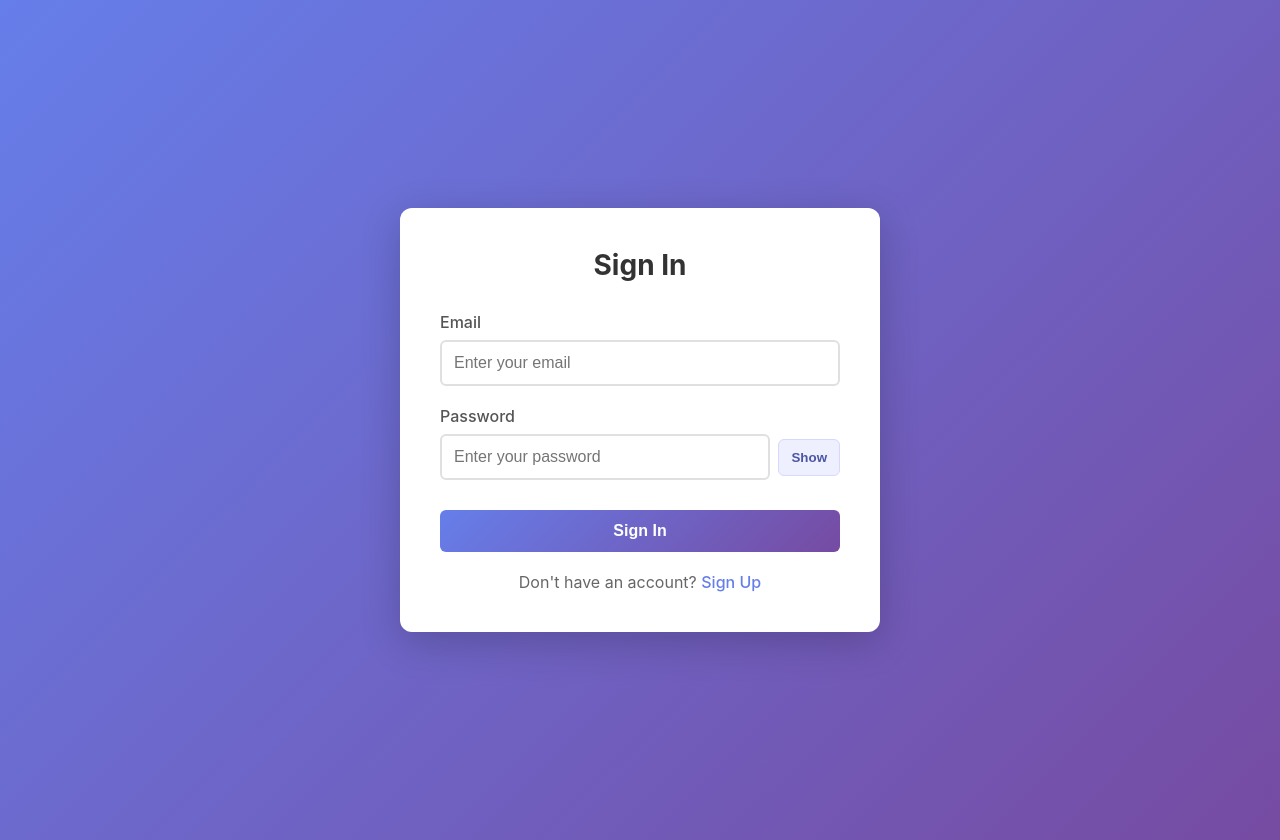
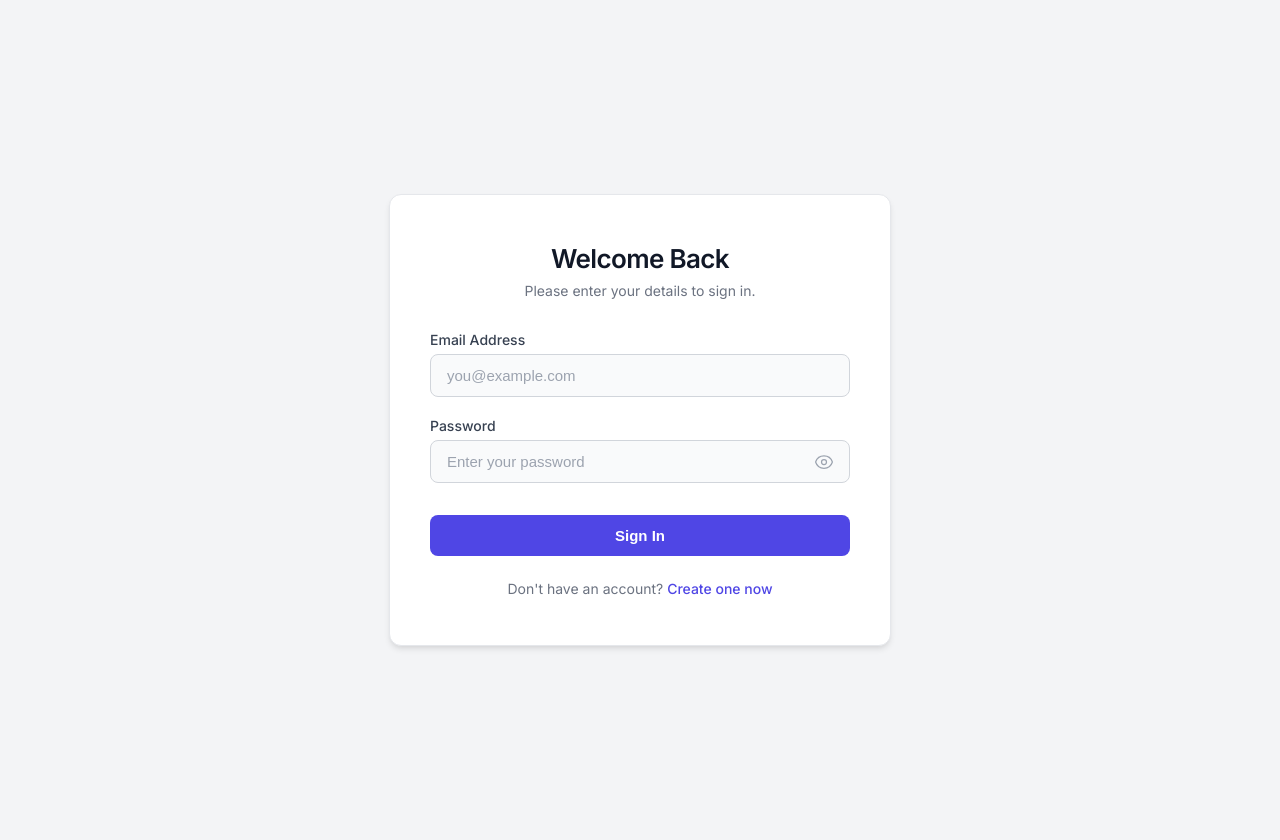
Before and after one commit to nimethfernando/TanColorize-, a React (Create React App) app in the folder frontend/: page /signin in a window 1280 px wide. Built offline with nearby package versions, Linux system fonts and the light colour scheme; no server answers.

Commit message:
styles for signin signup

```diff
--- a/frontend/src/components/Auth.css
+++ b/frontend/src/components/Auth.css
@@ -1,26 +1,43 @@
+/* Auth.css */
+@import url('https://fonts.googleapis.com/css2?family=Inter:wght@400;500;600&display=swap');
+
 .auth-container {
   display: flex;
   justify-content: center;
   align-items: center;
   min-height: 100vh;
-  background: linear-gradient(135deg, #667eea 0%, #764ba2 100%);
+  background-color: #f3f4f6; /* Soft, professional gray background */
   padding: 20px;
+  font-family: 'Inter', system-ui, -apple-system, sans-serif;
 }
 
 .auth-card {
-  background: white;
-  padding: 40px;
+  background: #ffffff;
+  padding: 48px 40px;
   border-radius: 12px;
-  box-shadow: 0 10px 40px rgba(0, 0, 0, 0.2);
+  box-shadow: 0 4px 6px -1px rgba(0, 0, 0, 0.1), 0 2px 4px -2px rgba(0, 0, 0, 0.05);
   width: 100%;
-  max-width: 400px;
+  max-width: 420px;
+  border: 1px solid #e5e7eb;
 }
 
-.auth-card h2 {
-  margin: 0 0 30px 0;
-  color: #333;
+.auth-header {
   text-align: center;
-  font-size: 28px;
+  margin-bottom: 32px;
+}
+
+.auth-header h2 {
+  margin: 0;
+  color: #111827;
+  font-size: 26px;
+  font-weight: 600;
+  letter-spacing: -0.025em;
+}
+
+.auth-header p {
+  margin: 8px 0 0 0;
+  color: #6b7280;
+  font-size: 14px;
 }
 
 .form-group {
@@ -29,99 +46,124 @@
 
 .form-group label {
   display: block;
-  margin-bottom: 8px;
-  color: #555;
+  margin-bottom: 6px;
+  color: #374151;
+  font-size: 14px;
   font-weight: 500;
+}
+
+.input-wrapper {
+  position: relative;
+  display: flex;
+  align-items: center;
 }
 
 .form-group input {
   width: 100%;
-  padding: 12px;
-  border: 2px solid #e0e0e0;
-  border-radius: 6px;
-  font-size: 16px;
-  transition: border-color 0.3s;
+  padding: 12px 16px;
+  border: 1px solid #d1d5db;
+  border-radius: 8px;
+  font-size: 15px;
+  color: #111827;
+  background-color: #f9fafb;
+  transition: all 0.2s ease;
   box-sizing: border-box;
+}
+
+.form-group input::placeholder {
+  color: #9ca3af;
 }
 
 .form-group input:focus {
   outline: none;
-  border-color: #667eea;
+  border-color: #6366f1;
+  background-color: #ffffff;
+  box-shadow: 0 0 0 4px rgba(99, 102, 241, 0.1);
 }
 
-.password-field {
+/* Password field specifics */
+.input-wrapper.password input {
+  padding-right: 45px; /* Leave room for the icon */
+}
+
+.toggle-password {
+  position: absolute;
+  right: 12px;
+  background: transparent;
+  border: none;
+  color: #9ca3af;
+  padding: 4px;
+  display: flex;
+  align-items: center;
+  justify-content: center;
+  cursor: pointer;
+  transition: color 0.2s;
+}
+
+.toggle-password:hover {
+  color: #4b5563;
+}
+
+.toggle-password svg {
+  width: 20px;
+  height: 20px;
+}
+
+.auth-button {
+  width: 100%;
+  padding: 12px;
+  background-color: #4f46e5; /* Professional Indigo */
+  color: white;
+  border: none;
+  border-radius: 8px;
+  font-size: 15px;
+  font-weight: 600;
+  cursor: pointer;
+  transition: background-color 0.2s, transform 0.1s;
+  margin-top: 12px;
+}
+
+.auth-button:hover:not(:disabled) {
+  background-color: #4338ca;
+}
+
+.auth-button:active:not(:disabled) {
+  transform: scale(0.98);
+}
+
+.auth-button:disabled {
+  opacity: 0.7;
+  cursor: not-allowed;
+}
+
+.error-message {
+  background: #fef2f2;
+  color: #b91c1c;
+  padding: 12px 16px;
+  border-radius: 8px;
+  margin-bottom: 24px;
+  border: 1px solid #fecaca;
+  font-size: 14px;
   display: flex;
   align-items: center;
   gap: 8px;
 }
 
-.password-field input {
-  flex: 1;
-}
-
-.toggle-password {
-  background: #eef0ff;
-  color: #4b56a3;
-  border: 1px solid #d5d8ff;
-  border-radius: 6px;
-  padding: 10px 12px;
-  cursor: pointer;
-  font-weight: 600;
-  transition: background 0.2s, color 0.2s, border-color 0.2s;
-}
-
-.toggle-password:hover {
-  background: #dfe3ff;
-  color: #3a4392;
-  border-color: #c9ceff;
-}
-
-.auth-button {
-  width: 100%;
-  padding: 12px;
-  background: linear-gradient(135deg, #667eea 0%, #764ba2 100%);
-  color: white;
-  border: none;
-  border-radius: 6px;
-  font-size: 16px;
-  font-weight: bold;
-  cursor: pointer;
-  transition: transform 0.2s, box-shadow 0.2s;
-  margin-top: 10px;
-}
-
-.auth-button:hover:not(:disabled) {
-  transform: translateY(-2px);
-  box-shadow: 0 5px 15px rgba(102, 126, 234, 0.4);
-}
-
-.auth-button:disabled {
-  opacity: 0.6;
-  cursor: not-allowed;
-}
-
-.error-message {
-  background: #fee;
-  color: #c33;
-  padding: 12px;
-  border-radius: 6px;
-  margin-bottom: 20px;
-  border: 1px solid #fcc;
+.auth-link {
+  text-align: center;
+  margin-top: 24px;
+  color: #6b7280;
   font-size: 14px;
 }
 
-.auth-link {
-  text-align: center;
-  margin-top: 20px;
-  color: #666;
-}
-
 .auth-link a {
-  color: #667eea;
+  color: #4f46e5;
   text-decoration: none;
   font-weight: 500;
+  transition: color 0.2s;
 }
 
 .auth-link a:hover {
+  color: #4338ca;
   text-decoration: underline;
 }
--- a/frontend/src/components/SignIn.js
+++ b/frontend/src/components/SignIn.js
@@ -2,6 +2,20 @@ import React, { useState } from 'react';
 import { useAuth } from '../contexts/AuthContext';
 import { useNavigate, Link } from 'react-router-dom';
 import './Auth.css';
+
+// SVG Icons for password visibility
+const EyeIcon = () => (
+  <svg fill="none" viewBox="0 0 24 24" strokeWidth={1.5} stroke="currentColor">
+    <path strokeLinecap="round" strokeLinejoin="round" d="M2.036 12.322a1.012 1.012 0 010-.639C3.423 7.51 7.36 4.5 12 4.5c4.638 0 8.573 3.007 9.963 7.178.07.207.07.431 0 .639C20.577 16.49 16.64 19.5 12 19.5c-4.638 0-8.573-3.007-9.963-7.178z" />
+    <path strokeLinecap="round" strokeLinejoin="round" d="M15 12a3 3 0 11-6 0 3 3 0 016 0z" />
+  </svg>
+);
+
+const EyeSlashIcon = () => (
+  <svg fill="none" viewBox="0 0 24 24" strokeWidth={1.5} stroke="currentColor">
+    <path strokeLinecap="round" strokeLinejoin="round" d="M3.98 8.223A10.477 10.477 0 001.934 12C3.226 16.338 7.244 19.5 12 19.5c.993 0 1.953-.138 2.863-.395M6.228 6.228A10.45 10.45 0 0112 4.5c4.756 0 8.773 3.162 10.065 7.498a10.523 10.523 0 01-4.293 5.774M6.228 6.228L3 3m3.228 3.228l3.65 3.65m7.894 7.894L21 21m-3.228-3.228l-3.65-3.65m0 0a3 3 0 10-4.243-4.243m4.242 4.242L9.88 9.88" />
+  </svg>
+);
 
 export default function SignIn() {
   const [email, setEmail] = useState('');
@@ -36,22 +50,36 @@ export default function SignIn() {
   return (
     <div className="auth-container">
       <div className="auth-card">
-        <h2>Sign In</h2>
-        {error && <div className="error-message">{error}</div>}
+        <div className="auth-header">
+          <h2>Welcome Back</h2>
+          <p>Please enter your details to sign in.</p>
+        </div>
+
+        {error && (
+          <div className="error-message">
+            <svg style={{width: 20, height: 20}} fill="none" viewBox="0 0 24 24" stroke="currentColor" strokeWidth={2}>
+              <path strokeLinecap="round" strokeLinejoin="round" d="M12 8v4m0 4h.01M21 12a9 9 0 11-18 0 9 9 0 0118 0z" />
+            </svg>
+            {error}
+          </div>
+        )}
+
         <form onSubmit={handleSubmit}>
           <div className="form-group">
-            <label>Email</label>
+            <label>Email Address</label>
+            <div className="input-wrapper">
               <input
                 type="email"
                 value={email}
                 onChange={(e) => setEmail(e.target.value)}
                 required
-              placeholder="Enter your email"
+                placeholder="you@example.com"
               />
+            </div>
           </div>
           <div className="form-group">
             <label>Password</label>
-            <div className="password-field">
+            <div className="input-wrapper password">
               <input
                 type={showPassword ? 'text' : 'password'}
                 value={password}
@@ -63,8 +91,9 @@ export default function SignIn() {
                 type="button"
                 className="toggle-password"
                 onClick={() => setShowPassword((prev) => !prev)}
+                title={showPassword ? "Hide password" : "Show password"}
               >
-                {showPassword ? 'Hide' : 'Show'}
+                {showPassword ? <EyeSlashIcon /> : <EyeIcon />}
               </button>
             </div>
           </div>
@@ -73,7 +102,7 @@ export default function SignIn() {
           </button>
         </form>
         <div className="auth-link">
-          Don't have an account? <Link to="/signup">Sign Up</Link>
+          Don't have an account? <Link to="/signup">Create one now</Link>
         </div>
       </div>
     </div>
--- a/frontend/src/components/SignUp.js
+++ b/frontend/src/components/SignUp.js
@@ -2,6 +2,20 @@ import React, { useState } from 'react';
 import { useAuth } from '../contexts/AuthContext';
 import { useNavigate, Link } from 'react-router-dom';
 import './Auth.css';
+
+// Reuse SVG Icons
+const EyeIcon = () => (
+  <svg fill="none" viewBox="0 0 24 24" strokeWidth={1.5} stroke="currentColor">
+    <path strokeLinecap="round" strokeLinejoin="round" d="M2.036 12.322a1.012 1.012 0 010-.639C3.423 7.51 7.36 4.5 12 4.5c4.638 0 8.573 3.007 9.963 7.178.07.207.07.431 0 .639C20.577 16.49 16.64 19.5 12 19.5c-4.638 0-8.573-3.007-9.963-7.178z" />
+    <path strokeLinecap="round" strokeLinejoin="round" d="M15 12a3 3 0 11-6 0 3 3 0 016 0z" />
+  </svg>
+);
+
+const EyeSlashIcon = () => (
+  <svg fill="none" viewBox="0 0 24 24" strokeWidth={1.5} stroke="currentColor">
+    <path strokeLinecap="round" strokeLinejoin="round" d="M3.98 8.223A10.477 10.477 0 001.934 12C3.226 16.338 7.244 19.5 12 19.5c.993 0 1.953-.138 2.863-.395M6.228 6.228A10.45 10.45 0 0112 4.5c4.756 0 8.773 3.162 10.065 7.498a10.523 10.523 0 01-4.293 5.774M6.228 6.228L3 3m3.228 3.228l3.65 3.65m7.894 7.894L21 21m-3.228-3.228l-3.65-3.65m0 0a3 3 0 10-4.243-4.243m4.242 4.242L9.88 9.88" />
+  </svg>
+);
 
 export default function SignUp() {
   const [email, setEmail] = useState('');
@@ -46,41 +60,57 @@ export default function SignUp() {
   return (
     <div className="auth-container">
       <div className="auth-card">
-        <h2>Sign Up</h2>
-        {error && <div className="error-message">{error}</div>}
+        <div className="auth-header">
+          <h2>Create an Account</h2>
+          <p>Sign up to get started.</p>
+        </div>
+
+        {error && (
+          <div className="error-message">
+            <svg style={{width: 20, height: 20}} fill="none" viewBox="0 0 24 24" stroke="currentColor" strokeWidth={2}>
+              <path strokeLinecap="round" strokeLinejoin="round" d="M12 8v4m0 4h.01M21 12a9 9 0 11-18 0 9 9 0 0118 0z" />
+            </svg>
+            {error}
+          </div>
+        )}
+
         <form onSubmit={handleSubmit}>
           <div className="form-group">
-            <label>Email</label>
+            <label>Email Address</label>
+            <div className="input-wrapper">
               <input
                 type="email"
                 value={email}
                 onChange={(e) => setEmail(e.target.value)}
                 required
-              placeholder="Enter your email"
+                placeholder="you@example.com"
               />
             </div>
+          </div>
+
           <div className="form-group">
             <label>Password</label>
-            <div className="password-field">
+            <div className="input-wrapper password">
               <input
                 type={showPassword ? 'text' : 'password'}
                 value={password}
                 onChange={(e) => setPassword(e.target.value)}
                 required
-                placeholder="Enter your password (min 6 characters)"
+                placeholder="Min 6 characters"
               />
               <button
                 type="button"
                 className="toggle-password"
                 onClick={() => setShowPassword((prev) => !prev)}
               >
-                {showPassword ? 'Hide' : 'Show'}
+                {showPassword ? <EyeSlashIcon /> : <EyeIcon />}
               </button>
             </div>
           </div>
+
           <div className="form-group">
             <label>Confirm Password</label>
-            <div className="password-field">
+            <div className="input-wrapper password">
               <input
                 type={showConfirm ? 'text' : 'password'}
                 value={confirmPassword}
@@ -93,16 +123,17 @@ export default function SignUp() {
                 className="toggle-password"
                 onClick={() => setShowConfirm((prev) => !prev)}
               >
-                {showConfirm ? 'Hide' : 'Show'}
+                {showConfirm ? <EyeSlashIcon /> : <EyeIcon />}
               </button>
             </div>
           </div>
+
           <button type="submit" disabled={loading} className="auth-button">
             {loading ? 'Creating Account...' : 'Sign Up'}
           </button>
         </form>
         <div className="auth-link">
-          Already have an account? <Link to="/signin">Sign In</Link>
+          Already have an account? <Link to="/signin">Sign in instead</Link>
         </div>
       </div>
     </div>
```
Lines whose indentation alone changed are shown as unchanged.
